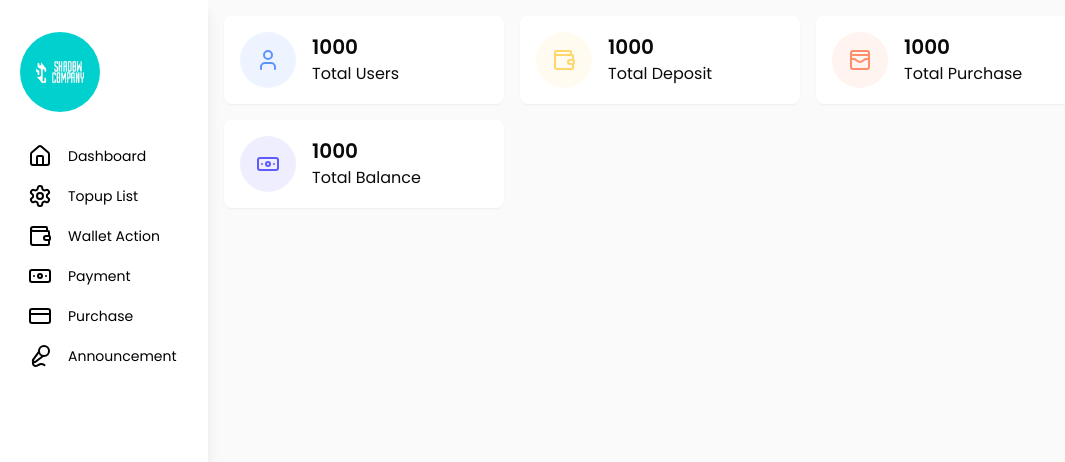
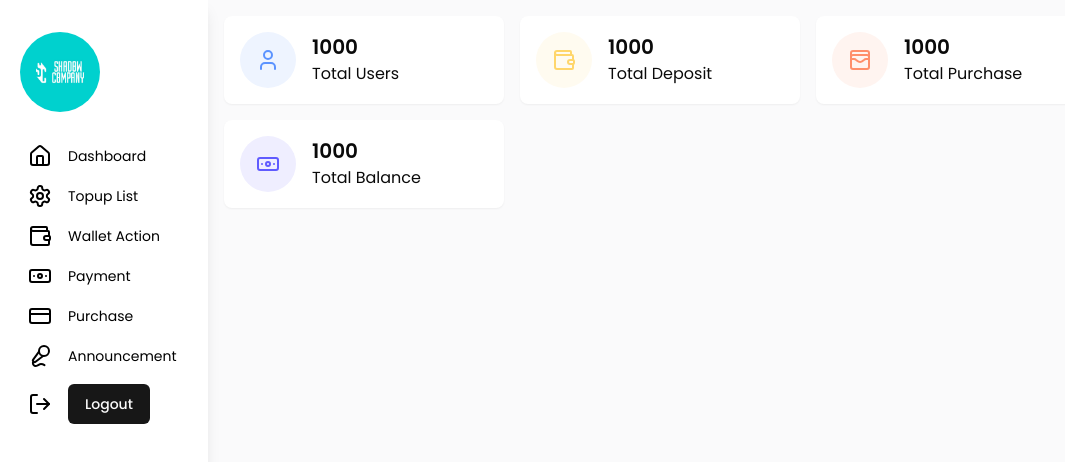
Before and after one commit to SamSoham/coinstoreadmin, a React (Vite) app: page / in a window 1280 px wide. Shown: the top 462 px of the page, without its empty margins (0-1065 px from the left). Built offline with nearby package versions, Linux system fonts and the light colour scheme; sample sign-in values are in the browser's storage.

Commit message:
Logout button added

```diff
--- a/src/components/mobileMenu.tsx
+++ b/src/components/mobileMenu.tsx
@@ -6,8 +6,9 @@ import {
     SheetTitle,
     SheetTrigger,
 } from "@/components/ui/sheet"
-import { Banknote, CreditCard, House, List, Settings, Wallet, MicVocal } from 'lucide-react';
+import { Banknote, CreditCard, House, List, Settings, Wallet, MicVocal, LogOut } from 'lucide-react';
 import { useNavigate } from "react-router-dom";
+import { Button } from "./ui/button";
 
 const Menus = [
     { title: "Dashboard", icon: House, src: '/' },
@@ -21,6 +22,11 @@ const Menus = [
 
 export default function MobileMenu(){
     const nav = useNavigate()
+    function logout(){
+        window.localStorage.removeItem('user')
+        window.localStorage.removeItem('token')
+        nav('/login')
+    }
     return(
         <div>
         <Sheet>
@@ -49,6 +55,11 @@ export default function MobileMenu(){
                         </span>
                     </li>
                 ))}
+                <li className={`flex rounded-md p-2 cursor-pointer
+                            hover:bg-light-white text-black text-sm items-center gap-x-4 `}>
+                                <LogOut/>
+                                <Button className={`${!open && "hidden"} origin-left duration-200`} onClick={logout}>Logout</Button>
+                        </li>
             </ul>
                 </SheetDescription>
         </SheetContent>
--- a/src/components/siderbar.tsx
+++ b/src/components/siderbar.tsx
@@ -1,6 +1,7 @@
 import { useState } from 'react';
-import { Banknote, CreditCard, House, Settings, Wallet, MicVocal } from 'lucide-react';
+import { Banknote, CreditCard, House, Settings, Wallet, MicVocal, LogOut } from 'lucide-react';
 import { useNavigate } from 'react-router-dom';
+import { Button } from './ui/button';
 
 
 const Sidebar = () => {
@@ -11,9 +12,15 @@ const Sidebar = () => {
         { title: "Wallet Action", icon: Wallet, src: '/wallet-action' },
         { title: "Payment", icon: Banknote, src: '/payment'},
         { title: "Purchase", icon: CreditCard, src: '/purchase'},
-        { title: "Announcement", icon: MicVocal, src: '/announcement'}
+        { title: "Announcement", icon: MicVocal, src: '/announcement'},
     ];
     const nav = useNavigate()
+
+    function logout(){
+        window.localStorage.removeItem('user')
+        window.localStorage.removeItem('token')
+        nav('/login')
+    }
     return (
         <div>
             <div className="hidden sm:flex h-full" onMouseEnter={() => setOpen(true)} onMouseLeave={() => setOpen(false)}>
@@ -42,6 +49,11 @@ const Sidebar = () => {
                                 </span>
                             </li>
                         ))}
+                        <li className={`flex rounded-md p-2 cursor-pointer
+                            hover:bg-light-white text-black text-sm items-center gap-x-4 `}>
+                                <LogOut/>
+                                <Button className={`${!open && "hidden"} origin-left duration-200`} onClick={logout}>Logout</Button>
+                        </li>
                     </ul>
                 </div>
             </div>
```
